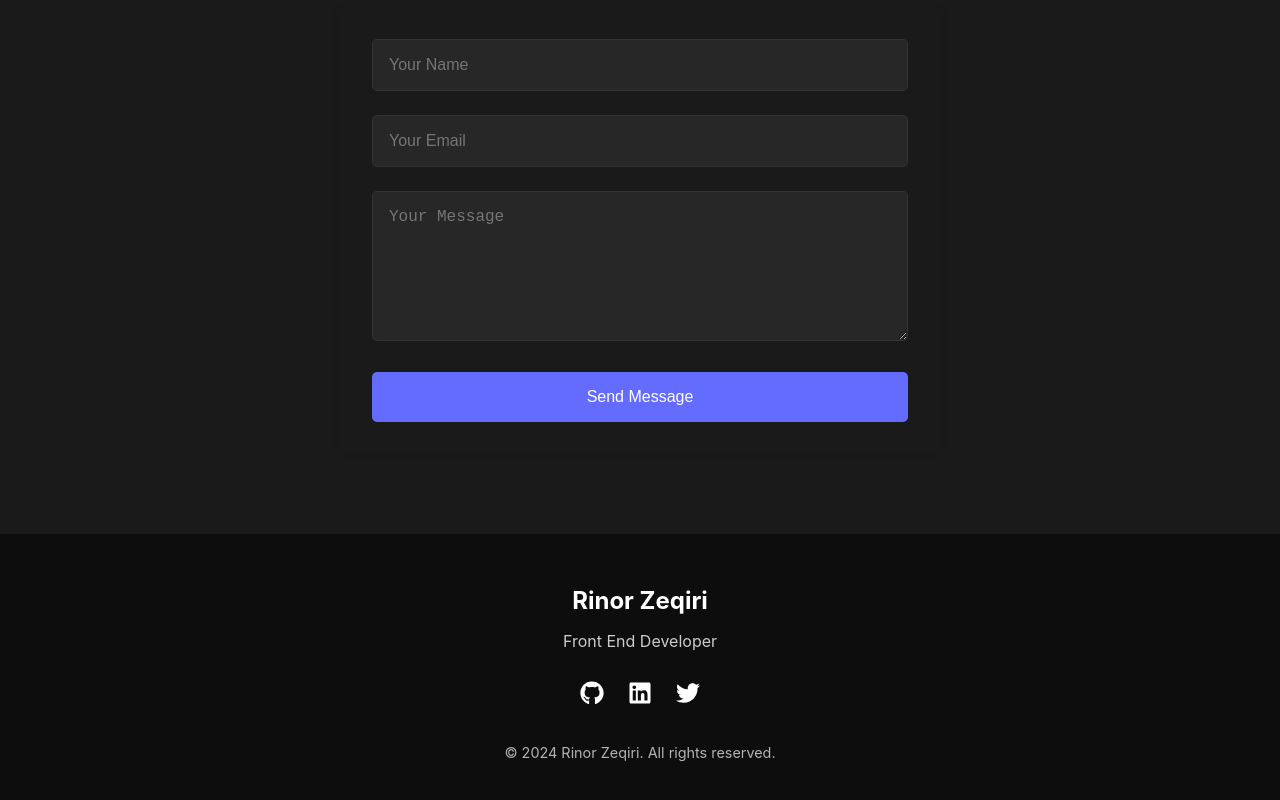
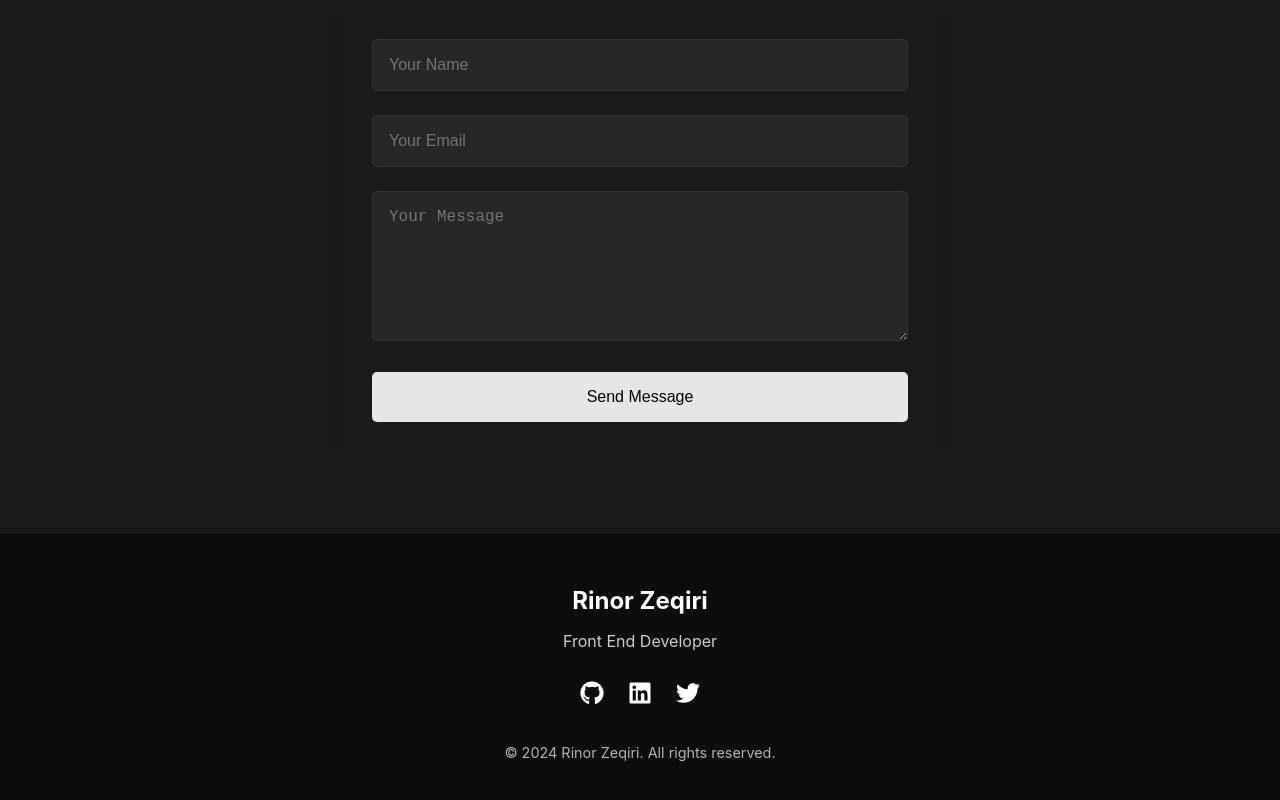
Before and after one commit to rinorze/vercelrinor, a React (Vite) app: page / in a window 1280 px wide. Shown: the part 3829-4629 px from the top of the page. Built offline with nearby package versions, Linux system fonts and the light colour scheme.

Commit message:
Update Contact.scss

```diff
--- a/src/components/Contact/Contact.scss
+++ b/src/components/Contact/Contact.scss
@@ -40,15 +40,15 @@
     button {
       width: 100%;
       padding: 1rem; // Add padding for better touch targets on mobile
-      background-color: $accent-color; // Optional: Add background color
-      color: white; // Optional: Text color for better contrast
+      background-color: #e6e6e6;
+      color: black;
       border: none; // Optional: Remove default border
       border-radius: 5px; // Optional: Rounded corners for button
       font-size: 1rem; // Optional: Font size for button
-      cursor: pointer; // Change cursor on hover
+      cursor: pointer;
 
       &:hover {
-        background-color: darken($accent-color, 10%); // Optional: Darken on hover
+        background-color: #a7a7a7 // Optional: Darken on hover
       }
     }
   }
```
